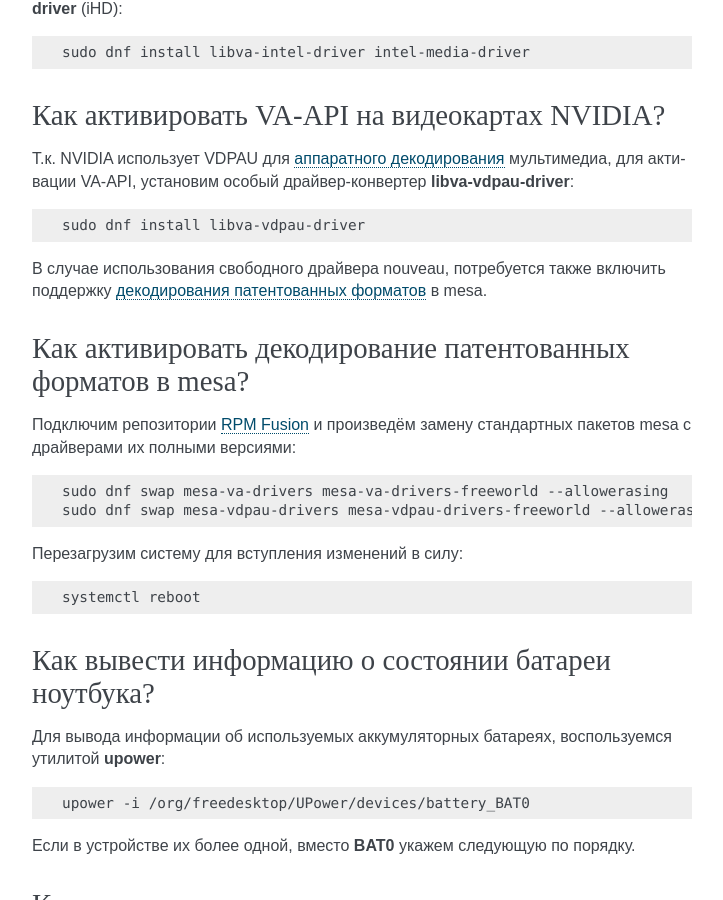
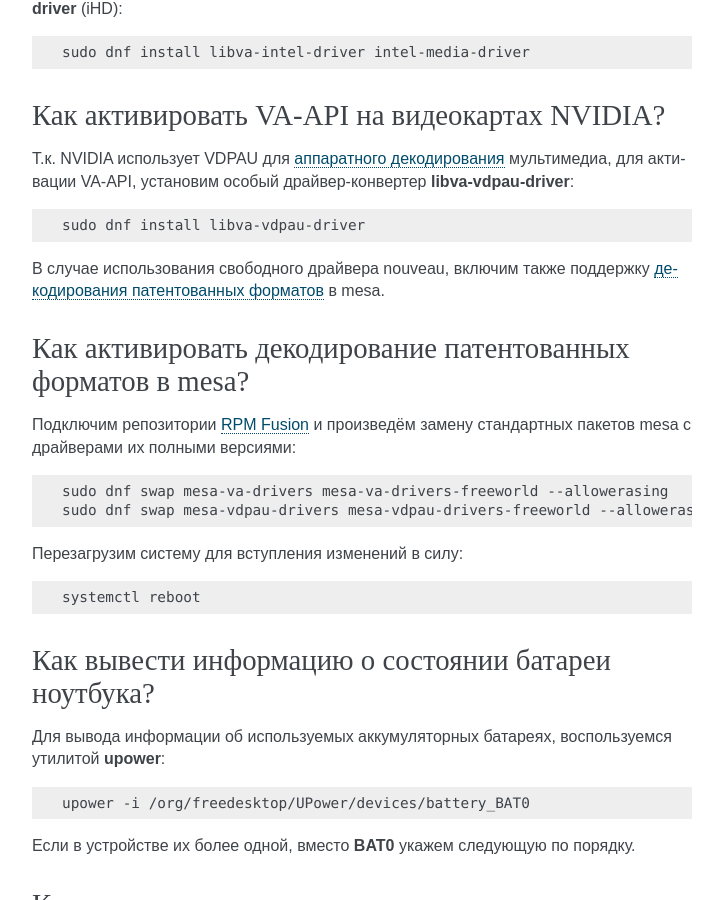
Before and after one commit to RussianFedora/FAQ, a Sphinx documentation site: the page built from source/hardware.rst, in a window 1280 px wide and 900 px high, scrolled down 26132 px. Shown: the whole window, without its empty margins (388-1111 px from the left). Built offline with Sphinx 7.4.7, drawn with Linux system fonts in a browser that asks for light colours; comment, search, counter and statistics services are not loaded.

Commit message:
Performed minor edit of vaapi-nvidia question.

```diff
--- a/source/hardware.rst
+++ b/source/hardware.rst
@@ -1460,7 +1460,7 @@
 
     sudo dnf install libva-vdpau-driver
 
-В случае использования свободного драйвера nouveau, потребуется также включить поддержку :ref:`декодирования патентованных форматов <video-hwaccel>` в mesa.
+В случае использования свободного драйвера nouveau, включим также поддержку :ref:`декодирования патентованных форматов <video-hwaccel>` в mesa.
 
 .. index:: hardware acceleration, vaapi, amd, nouveau, mesa
 .. _mesa-freeworld:
```
